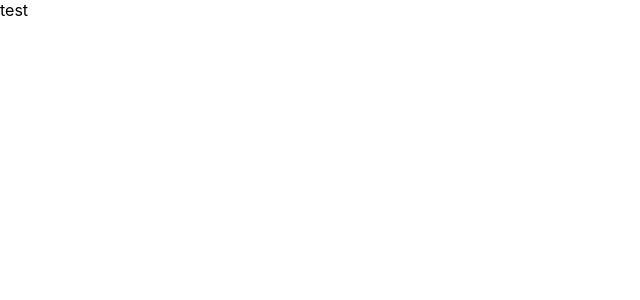
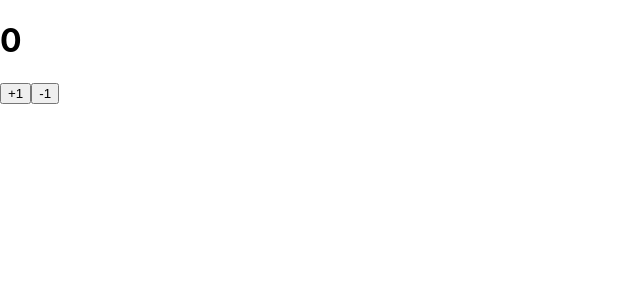
Before and after one commit to choisuyang/React-Factory, a React (Create React App) app: page / in a window 1280 px wide. Shown: the top 300 px of the page, without its empty margins (0-640 px from the left). Built offline with nearby package versions, Linux system fonts and the light colour scheme.

Commit message:
counter-ex

```diff
--- a/src/App.js
+++ b/src/App.js
@@ -1,35 +1,8 @@
 import React, { useState } from "react";
-import { createGlobalStyle } from "styled-components";
-import PrTodoHead from "./container/pr_todo/PrTodoHead";
-import PrTodoInput from "./container/pr_todo/PrTodoInput";
-import PrTodoList from "./container/pr_todo/PrTodoList";
-
-const GlobalStyle = createGlobalStyle`
-  body {
-    background: #e9ecef;
-  }
-`;
-
-const initalTodos = [
-  {
-    id: 1,
-    text: "hi",
-    done: true,
-  },
-  {
-    id: 2,
-    text: "hi2222",
-    done: false,
-  },
-  {
-    id: 3,
-    text: "hi2333",
-    done: true,
-  },
-];
+import Counter from "./container/etc/Counter";
 
 function App() {
-  return <div>test</div>;
+  return <Counter />;
 }
 
 export default App;
--- /dev/null
+++ b/src/container/etc/Counter.jsx
@@ -0,0 +1,20 @@
+import React, { useState } from "react";
+
+export default function Counter() {
+  const [number, setNumber] = useState(0);
+
+  const onIncrease = () => {
+    setNumber(number + 1);
+  };
+
+  const onDecrease = () => {
+    setNumber(number - 1);
+  };
+  return (
+    <div>
+      <h1>{number}</h1>
+      <button onClick={onIncrease}>+1</button>
+      <button onClick={onDecrease}>-1</button>
+    </div>
+  );
+}
```
